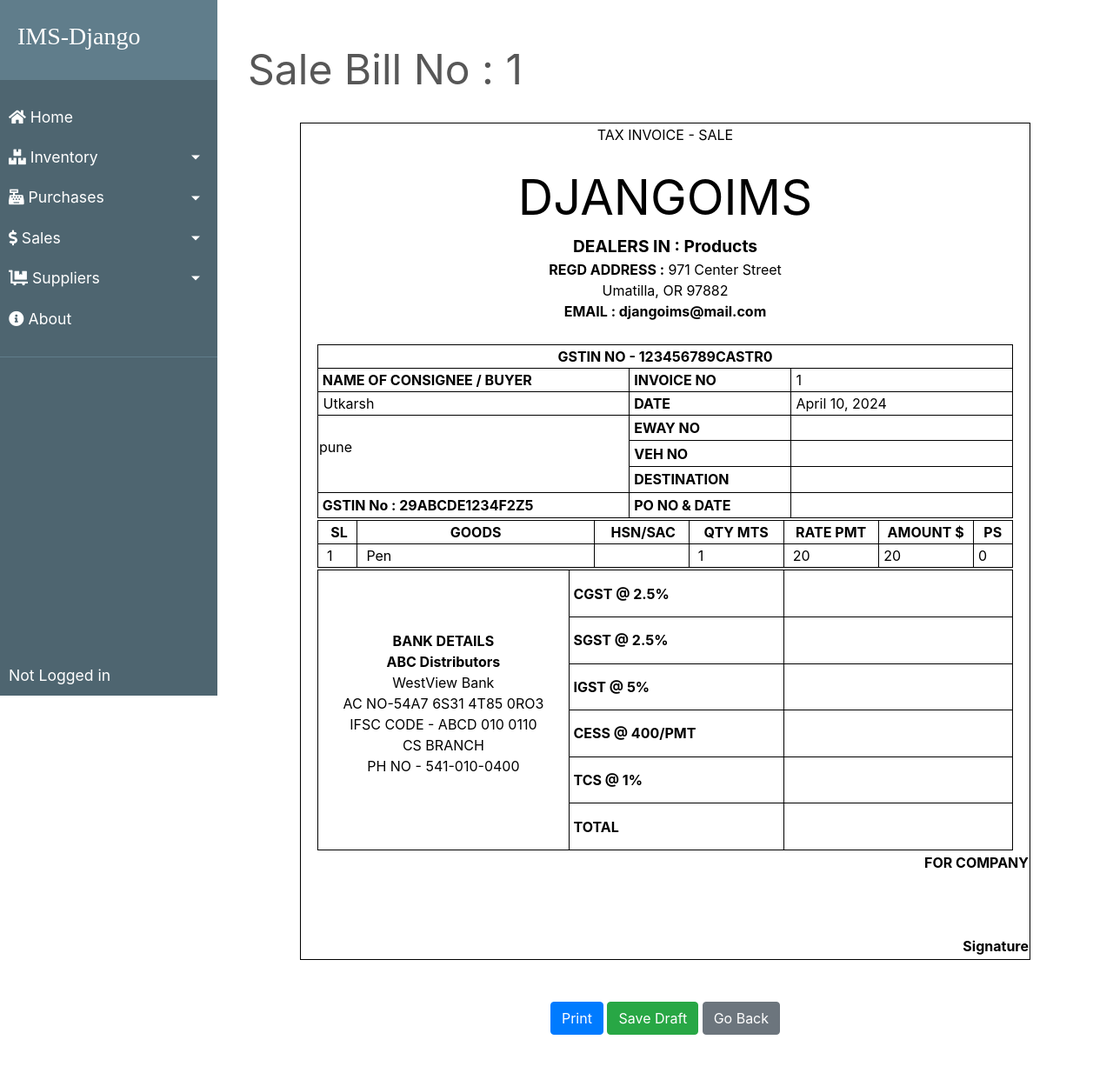
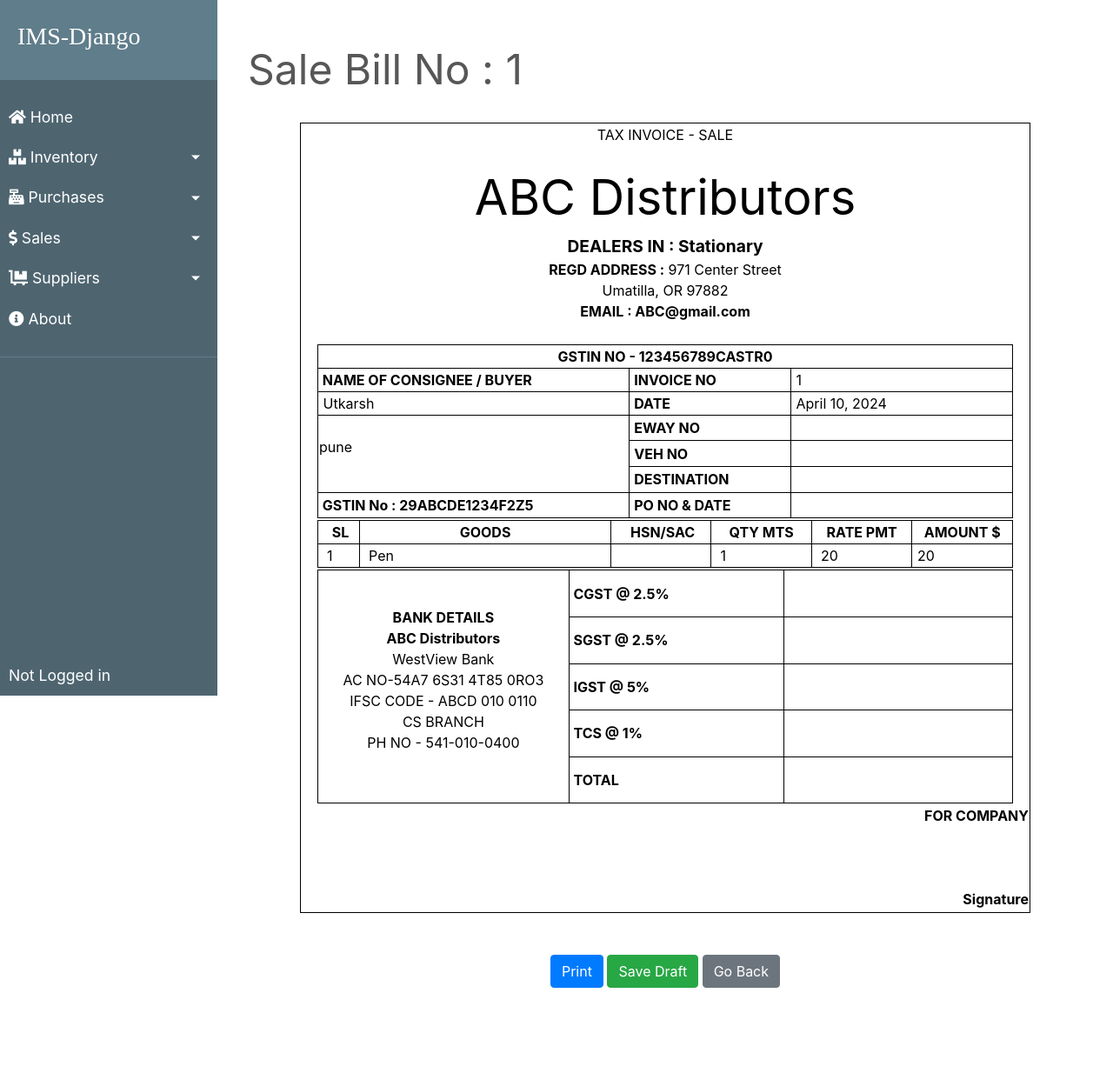
Before and after one commit to PARTH-BRAMHECHA/Inventory_management_System_PBL_SE, a Django app: page /transactions/sales/1 in a window 1280 px wide. Shown: the whole page at 87% size. After the commit the page ends 1136 px from the top, so only its background shows below. Run offline with Django 3.2, Linux system fonts and the light colour scheme; data comes from the database, SQL or seed files in the repository; some libraries are stand-ins or nearby versions; some web fonts are replaced.

Commit message:
sale_bill.html

```diff
--- a/transactions/templates/bill/sale_bill.html
+++ b/transactions/templates/bill/sale_bill.html
@@ -29,10 +29,10 @@
 
                         <tr style="text-align: center;">
                             <td >
-                                <span style="font-size: 350%;">DJANGOIMS</span> <br>
-                                <span style="font-size: 120%; font-weight: bold;">DEALERS IN : Products</span> <br>
+                                <span style="font-size: 350%;">ABC Distributors</span> <br>
+                                <span style="font-size: 120%; font-weight: bold;">DEALERS IN : Stationary</span> <br>
                                 <span style="font-weight: bold;">REGD ADDRESS :</span> 971 Center Street<br>Umatilla, OR 97882<br>
-                                <span style="font-weight: bold;">EMAIL : djangoims@mail.com</span> <br><br>
+                                <span style="font-weight: bold;">EMAIL : ABC@gmail.com</span> <br><br>
                             </td>
                         </tr>
 
@@ -87,7 +87,6 @@
                                         <td class="inner-box" style="width: 12%; font-weight: bold; text-align: center;">QTY MTS</td>
                                         <td class="inner-box" style="width: 12%; font-weight: bold; text-align: center;">RATE PMT</td>
                                         <td class="inner-box" style="width: 12%; font-weight: bold; text-align: center;">AMOUNT $</td>
-                                        <td class="inner-box" style="width: 5%; font-weight: bold; text-align: center;">PS</td>
                                     </tr>
                                     {% for item in items %}
                                         <tr style="height: auto;">
@@ -97,7 +96,6 @@
                                             <td class="inner-box" style="width: 12%;">&nbsp; {{ item.quantity }}</td>
                                             <td class="inner-box" style="width: 12%;">&nbsp; {{ item.perprice }}</td>
                                             <td class="inner-box" style="width: 12%;">&nbsp;{{ item.totalprice }}</td>
-                                            <td class="inner-box" style="width: 5%;">&nbsp;0</td>
                                         </tr>
                                     {% endfor %}
                                 </tbody>
@@ -124,10 +122,6 @@
                                     <tr>
                                         <td class="inner-box" style="font-weight: bold;">&nbsp;IGST @ 5% </td>
                                         <td class="inner-box align-middle">&nbsp; <input type="text" name="igst" class="align-middle" pattern="[0-9]+\.[0-9]+" style="border: 0; overflow: hidden;" value="{% if billdetails.igst %}{{ billdetails.igst }}{% endif %}"></td>
-                                    </tr>
-                                    <tr>
-                                        <td class="inner-box" style="font-weight: bold;">&nbsp;CESS @ 400/PMT </td>
-                                        <td class="inner-box align-middle">&nbsp; <input type="text" name="cess" class="align-middle" pattern="[0-9]+\.[0-9]+" style="border: 0; overflow: hidden;" value="{% if billdetails.cess %}{{ billdetails.cess }}{% endif %}"></td>
                                     </tr>
                                     <tr>
                                         <td class="inner-box" style="font-weight: bold;">&nbsp;TCS @ 1%</td>
```
